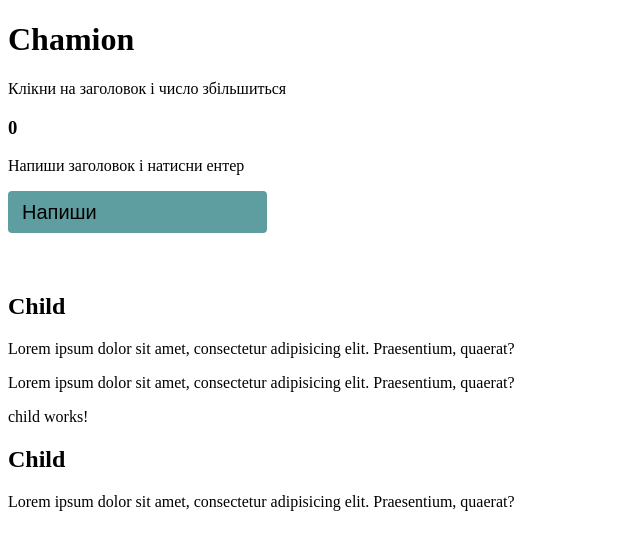
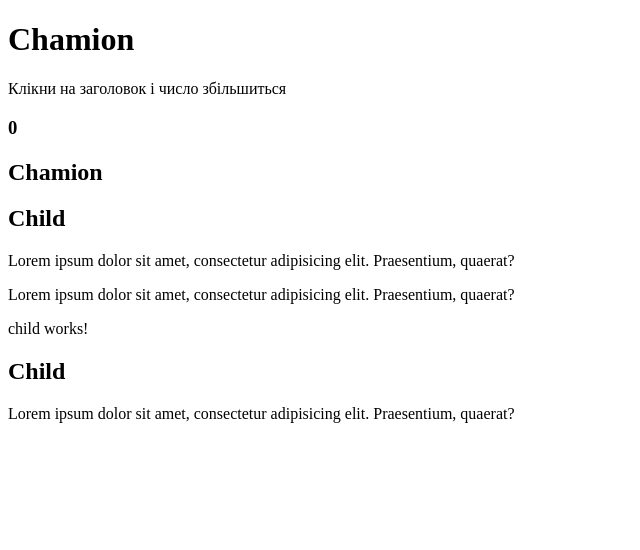
Before and after one commit to fantomkis/angular_alex, an Angular app: page / in a window 1280 px wide. Shown: the top 550 px of the page, without its empty margins (0-640 px from the left). Built offline with nearby package versions, Linux system fonts and the light colour scheme.

Commit message:
Пофіксив завданя 2 3 4

```diff
--- a/src/app/app.component.html
+++ b/src/app/app.component.html
@@ -4,7 +4,7 @@
 
 <app-number [counter]="counter"></app-number>
 
-<app-title></app-title>
+<app-title [title]="title"></app-title>
 
 
 
--- a/src/app/number/number.component.ts
+++ b/src/app/number/number.component.ts
@@ -6,7 +6,8 @@ import { Component, OnInit,Input } from '@angular/core';
   styleUrls: ['./number.component.scss']
 })
 export class NumberComponent implements OnInit {
-@Input()
+  @Input()
+
   counter = 0;
 
   constructor() { }
--- a/src/app/title/title.component.html
+++ b/src/app/title/title.component.html
@@ -1,4 +1,4 @@
-<p>Напиши заголовок і натисни ентер</p>
-<input class="input" type="text" (keyup.enter)="onInput($event)" placeholder="Напиши" >
+<!-- <p>Напиши заголовок і натисни ентер</p>
+<input class="input" type="text" (keyup.enter)="onInput($event)" placeholder="Напиши" > -->
 
-<h2>{{inputValue}}</h2>
+<h2>{{title}}</h2>
--- a/src/app/title/title.component.ts
+++ b/src/app/title/title.component.ts
@@ -1,4 +1,4 @@
-import { Component, OnInit } from '@angular/core';
+import { Component, Input, OnInit } from '@angular/core';
 
 @Component({
   selector: 'app-title',
@@ -6,13 +6,14 @@ import { Component, OnInit } from '@angular/core';
   styleUrls: ['./title.component.scss']
 })
 export class TitleComponent implements OnInit {
-inputValue = ''
+  // inputValue = ''
+   @Input() title:any;
   constructor() { }
 
   ngOnInit(): void {
   }
-onInput (event: any){
-    console.log(event)
-  this.inputValue = event.target.value;
+// onInput (event: any){
+//     console.log(event)
+//   this.inputValue = event.target.value;
+// }
 }
-}
```
